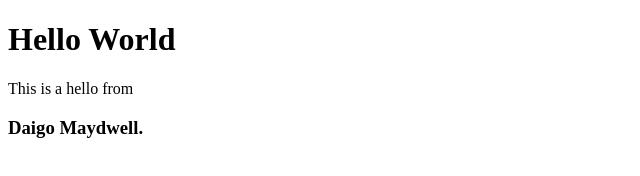
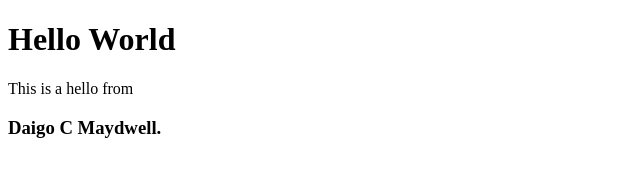
Before and after one commit to maydwell/gh-pages, a plain HTML site: page index.html in a window 1280 px wide. Shown: the full height of the page, 0-640 px from the left. Drawn offline with Linux system fonts and the light colour scheme.

Commit message:
Update index.html
Added initial to name

```diff
--- a/index.html
+++ b/index.html
@@ -2,11 +2,11 @@
 <html>
 <html>
 <head>
-  <title>Hello World Assignment by Daigo Maydwell</title>
+  <title>Hello World Assignment by Daigo C Maydwell</title>
 </head>
 <body>
   <h1>Hello World</h1>
-  <p>This is a hello from <h3>Daigo Maydwell.</h3></p>
+  <p>This is a hello from <h3>Daigo C Maydwell.</h3></p>
 </body>
 </html>
 </html>
```
